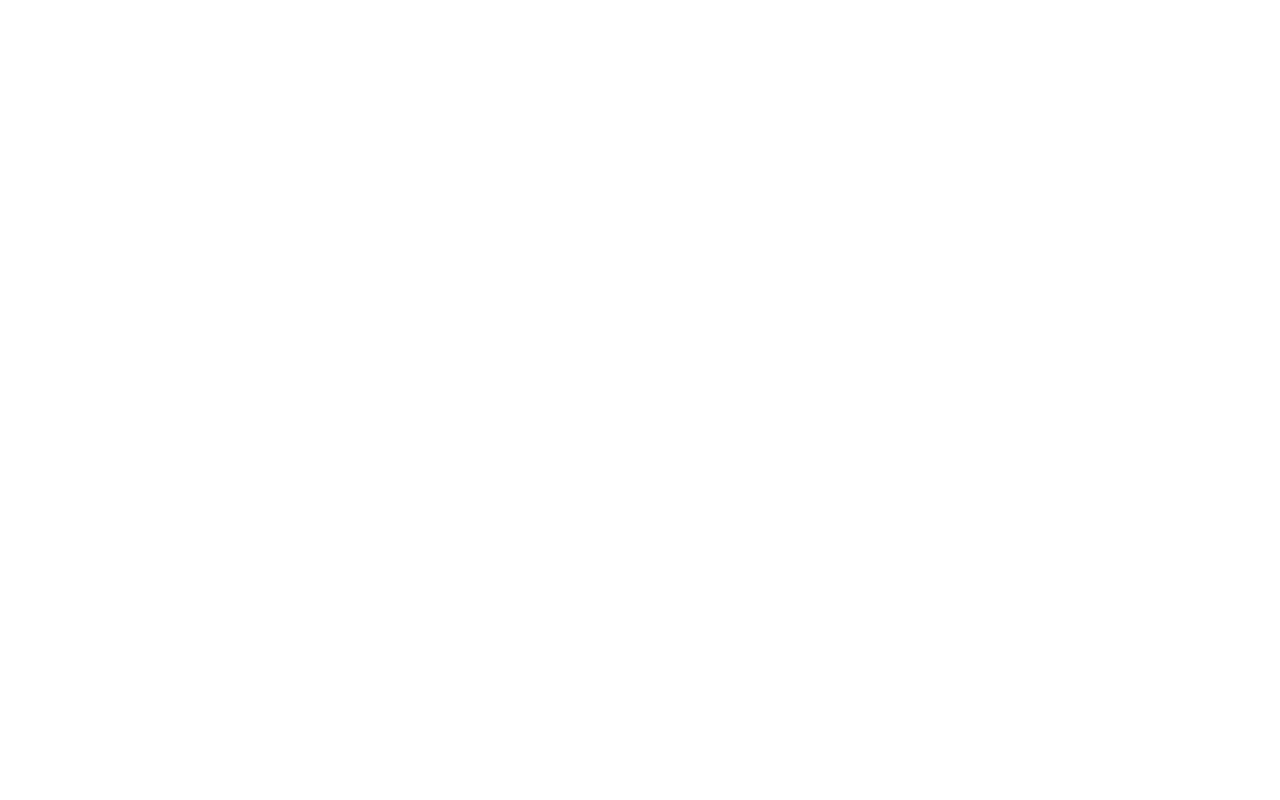
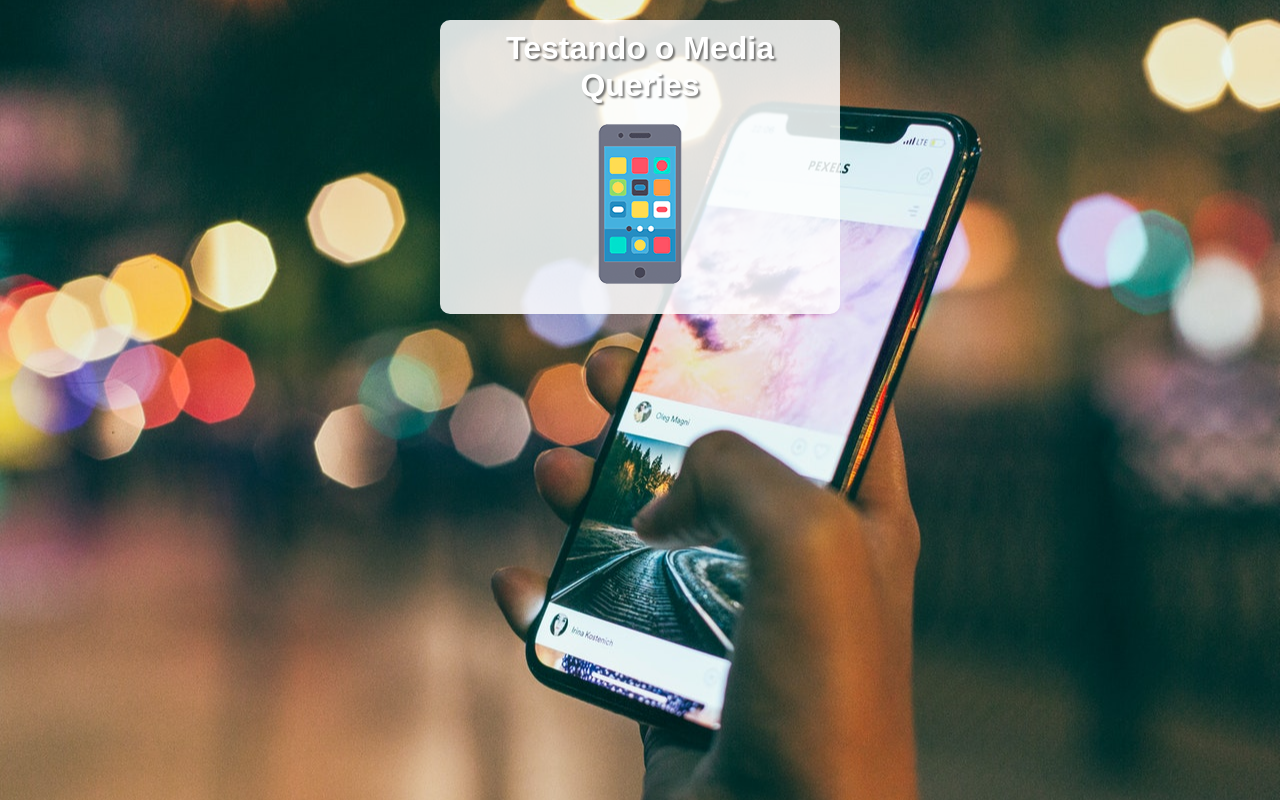
Before and after one commit to danielsilva08/html-css, a plain HTML site: page exercicios/ex026 - media queries/mq004/index004.html in a window 1280 px wide. Drawn offline with Linux system fonts and the light colour scheme.

Commit message:
atualizei exercício 004

```diff
--- a/exercicios/ex026 - media queries/mq004/index004.html
+++ b/exercicios/ex026 - media queries/mq004/index004.html
@@ -4,8 +4,17 @@
     <meta charset="UTF-8">
     <meta name="viewport" content="width=device-width, initial-scale=1.0">
     <title>Media Query</title>
+    <link rel="stylesheet" href="src/estilos/style.css" media="all">
+    <link rel="stylesheet" href="src/estilos/media-query.css">
 </head>
 <body>
-
+    <main>
+        <h1>Testando o Media Queries</h1>
+        <img id="phone" src="src/imagens/icon-phone.png" alt="Acessando via smartphone">
+        <img id="tablet" src="src/imagens/icon-tablet.png" alt="Acessando via tablet">
+        <img id="print" src="src/imagens/icon-print.png" alt="Versão para impressão">
+        <img id="pc" src="src/imagens/icon-pc.png" alt="Versão para desktop">
+        <img id="tv" src="src/imagens/icon-tv.png" alt="Versão para tv">
+    </main>
 </body>
 </html>
--- /dev/null
+++ b/exercicios/ex026 - media queries/mq004/src/estilos/style.css
@@ -0,0 +1,46 @@
+@charset "UTF-8";
+
+/*Versão Mobile First*/
+
+* {
+    font-family: Arial, Helvetica, sans-serif;
+    font-size: 1em;
+    margin: 0px;
+    padding: 0px;
+    box-sizing: border-box;/*permite incluir o preenchimento e a borda na largura e altura*/
+}
+
+html { /*somente html height para tirar a barra de rolagem que estava ficando*/
+    height: 100vh;
+}
+
+body {
+    background: black url(../imagens/back-phone.jpg) no-repeat;
+    background-size: cover; /*Imagem ficar na tela inteira*/
+    background-position: center center; /*Centralizar a imagem*/
+}
+
+main {
+    background-color: rgba(255, 255, 255, 0.842);
+    width: 400px;
+    margin: auto;/*Centralizar*/
+    margin-top: 20px; /*Descolar um pouco a parte de cima*/
+    border-radius: 10px;
+    padding: 10px; /*Espaço interno*/
+}
+
+img {
+    display: block; /*Para colocar todas as imagens ao centro*/
+    margin: auto; /*Imagens ao centro*/
+}
+h1 {
+    font-size: 2em;
+    text-align: center;
+    color: white;
+    text-shadow: 2px 2px 2px rgba(0, 0, 0, 0.493);
+}
+img#phone {display: block;} /*Imagem que vai aparecer*/
+img#tablet {display: none;} /*Esconder a imagem*/
+img#print {display: none;} /*Esconder a imagem*/
+img#pc {display: none;} /*Esconder a imagem*/
+img#tv {display: none;} /*Esconder a imagem*/
```
Also changed, not shown: exercicios/ex026 - media queries/mq004/src/estilos/media-query.css (added, +7 -0 lines).
